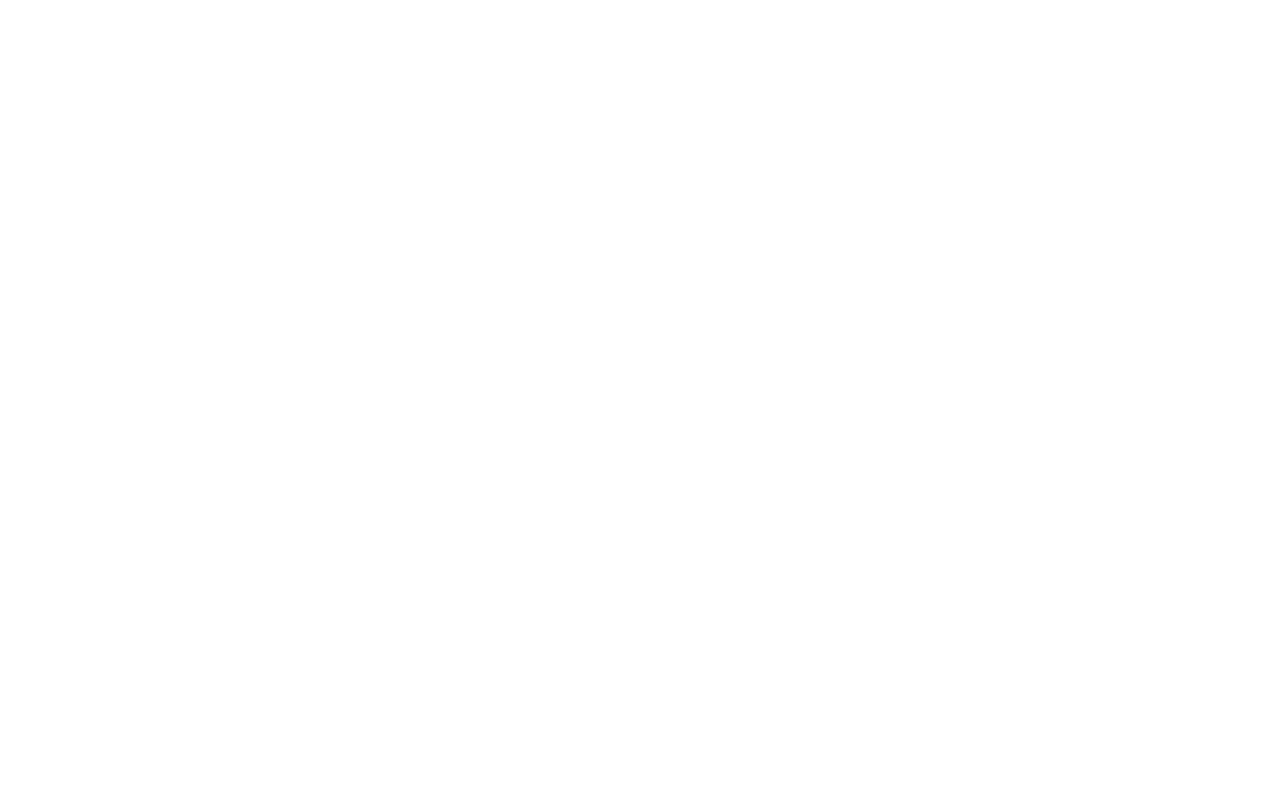
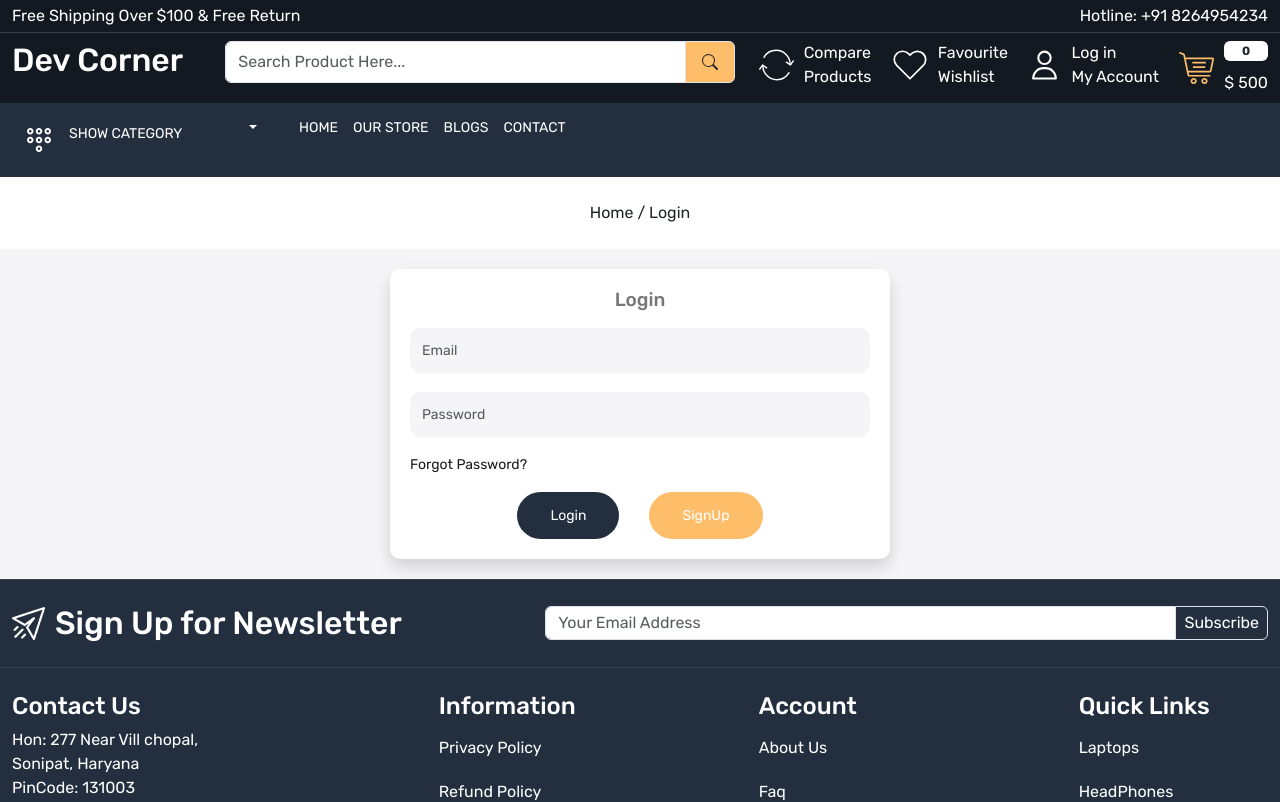
Before and after one commit to MuhammadZamin132611/ecommerce-fronted, a React (Create React App) app: page /login in a window 1280 px wide. Before the commit this address had no page. Shown: the top 802 px of the page. Built offline with nearby package versions, Linux system fonts and the light colour scheme.

Commit message:
adding auth pages

```diff
--- a/src/App.css
+++ b/src/App.css
@@ -67,9 +67,8 @@
 .button:hover {
   background-color: var(--color-febd69);
   color: var(--color-131921);
+  color: white;
 }
-
-
 
 /* Header Part Start Here*/
 .header-top-strip {
@@ -623,3 +622,59 @@
 }
 
 /* Compare Product Page Ends */
+
+
+
+/* auth-card start */
+.auth-card {
+  padding: 20px;
+  background-color: white;
+  width: 500px;
+  margin: 20px auto;
+  border-radius: 10px;
+}
+
+.auth-card h3 {
+  font-size: 19px;
+  font-weight: 500;
+  color: var(--color-777777);
+}
+
+.auth-card .form-control {
+  /* height: 50px; */
+  padding: 12px;
+  background-color: var(--color-f5f5f7);
+  color: var(--color-131921);
+  border: none;
+  font-size: 14px;
+  border-radius: 10px;
+  border-color: transparent;
+}
+
+.auth-card a {
+  font-size: 14px;
+  font-weight: 400;
+  color: var(--color-1c1b1b);
+}
+
+
+.auth-card .signup {
+  background-color: var(--color-febd69);
+  color: white;
+  font-size: 14px;
+  padding: 13px 33px;
+  border-radius: 25px;
+}
+
+.auth-card .signup:hover {
+  color: var(--color-131921);
+  background-color: var(--color-232f3e);
+  color: white;
+}
+
+.auth-card>p{
+  font-size: 13px;
+
+  color: var(--color-777777);
+}
+/* auth-card end */
--- a/src/App.js
+++ b/src/App.js
@@ -9,18 +9,26 @@
 import Blog from './pages/Blog';
 import CompareProduct from './pages/CompareProduct';
 import Wishlist from './pages/Wishlist';
+import Login from './pages/Login';
+import Forgotpassword from './pages/Forgotpassword';
+import Signup from './pages/Signup';
+import ResetPassword from './pages/ResetPassword';
 function App() {
   return <>
     <BrowserRouter>
       <Routes>
         <Route path='/' element={<Layout />}>
-          <Route index element={<Home />}/>
-          <Route path='about' element={<About />}/>
-          <Route path='contact' element={<Contact />}/>
-          <Route path='store' element={<OurStore />}/>
-          <Route path='blogs' element={<Blog />}/>
-          <Route path='compare-product' element={<CompareProduct />}/>
-          <Route path='wishlist' element={<Wishlist />}/>
+          <Route index element={<Home />} />
+          <Route path='about' element={<About />} />
+          <Route path='contact' element={<Contact />} />
+          <Route path='store' element={<OurStore />} />
+          <Route path='blogs' element={<Blog />} />
+          <Route path='compare-product' element={<CompareProduct />} />
+          <Route path='wishlist' element={<Wishlist />} />
+          <Route path='login' element={<Login />} />
+          <Route path='forgot-password' element={<Forgotpassword />} />
+          <Route path='signup' element={<Signup />} />
+          <Route path='reset-password' element={<ResetPassword />} />
 
         </Route>
       </Routes>
--- a/src/components/BreadCrumb.js
+++ b/src/components/BreadCrumb.js
@@ -8,7 +8,7 @@
             <div className="container-xxl">
                 <div className="row">
                     <div className="col-12">
-                        <p className='text-center mb-0'><Link to='/' className='text-dark'>Home &nbsp; </Link> / {title}</p>
+                        <p className='text-center mb-0'><Link to='/' className='text-dark'>Home&nbsp;</Link>/ {title}</p>
                     </div>
                 </div>
             </div>
--- /dev/null
+++ b/src/pages/Forgotpassword.js
@@ -0,0 +1,37 @@
+import React from 'react';
+import Meta from '../components/Meta';
+import BreadCrumb from '../components/BreadCrumb';
+import { Link } from 'react-router-dom';
+const Forgotpassword = () => {
+    return (
+        <>
+            <Meta title={"Forgot Password"} />
+            <BreadCrumb title="Forgot Password" />
+            <div className="login-wrapper home-wrapper-2">
+                <div className="container-xxl">
+                    <div className="row">
+                        <div className="col-12">
+                            <div className="auth-card shadow">
+                                <h3 className='text-center mb-3'>Reset Your Password</h3>
+                                <p className='text-center mt-2 mb-3'>We wil send you an email to reset your password</p>
+                                <form action="" className='d-flex flex-column gap-15'>
+                                    <div>
+                                        <input type="email" className='form-control' name="email" placeholder='Email' />
+                                    </div>
+                                    <div>
+                                        <div className='mt-3 d-flex flex-column justify-content-center gap-15 align-items-center'>
+                                            <button className='button border-0' type='submit'>Submit</button>
+                                            <Link to='/login' >Cancel</Link>
+                                        </div>
+                                    </div>
+                                </form>
+                            </div>
+                        </div>
+                    </div>
+                </div>
+            </div>
+        </>
+    );
+}
+
+export default Forgotpassword;
--- /dev/null
+++ b/src/pages/Login.js
@@ -0,0 +1,40 @@
+import React from 'react';
+import Meta from '../components/Meta';
+import BreadCrumb from '../components/BreadCrumb';
+import { Link } from 'react-router-dom';
+const Login = () => {
+    return (
+        <>
+            <Meta title={"Login"} />
+            <BreadCrumb title="Login" />
+            <div className="login-wrapper home-wrapper-2">
+                <div className="container-xxl">
+                    <div className="row">
+                        <div className="col-12">
+                            <div className="auth-card shadow">
+                                <h3 className='text-center mb-3'>Login</h3>
+                                <form action="" className='d-flex flex-column gap-15'>
+                                    <div>
+                                        <input type="email" className='form-control' name="email" placeholder='Email' />
+                                    </div>
+                                    <div className='mt-1'>
+                                        <input type="password" className='form-control' name="password" placeholder='Password' />
+                                    </div>
+                                    <div>
+                                        <Link to='/forgot-password'>Forgot Password?</Link>
+                                        <div className='mt-3 d-flex justify-content-center gap-30 align-items-center'>
+                                            <button className='button border-0' type='submit'>Login</button>
+                                            <Link to='/signup' className='button signup'>SignUp</Link>
+                                        </div>
+                                    </div>
+                                </form>
+                            </div>
+                        </div>
+                    </div>
+                </div>
+            </div>
+        </>
+    );
+}
+
+export default Login;
--- /dev/null
+++ b/src/pages/ResetPassword.js
@@ -0,0 +1,37 @@
+import React from 'react';
+import Meta from '../components/Meta';
+import BreadCrumb from '../components/BreadCrumb';
+const ResetPassword = () => {
+    return (
+        <>
+            <Meta title={"Reset Password"} />
+            <BreadCrumb title="Reset Password" />
+            <div className="login-wrapper home-wrapper-2">
+                <div className="container-xxl">
+                    <div className="row">
+                        <div className="col-12">
+                            <div className="auth-card shadow">
+                                <h3 className='text-center mb-3'>Reset Password</h3>
+                                <form action="" className='d-flex flex-column gap-15'>
+                                    <div className='mt-1'>
+                                        <input type="passeord" className='form-control' name="password" placeholder='Password' />
+                                    </div>
+                                    <div className='mt-1'>
+                                        <input type="password" className='form-control' name="confpassword" placeholder='Confirm Password' />
+                                    </div>
+                                    <div>
+                                        <div className='mt-3 d-flex justify-content-center gap-30 align-items-center'>
+                                            <button className='button border-0' type='submit'>Ok</button>
+                                        </div>
+                                    </div>
+                                </form>
+                            </div>
+                        </div>
+                    </div>
+                </div>
+            </div>
+        </>
+    );
+}
+
+export default ResetPassword;
--- /dev/null
+++ b/src/pages/Signup.js
@@ -0,0 +1,44 @@
+import React from 'react';
+import Meta from '../components/Meta';
+import BreadCrumb from '../components/BreadCrumb';
+
+const Signup = () => {
+    return (
+        <>
+            <Meta title={"Sign Up"} />
+            <BreadCrumb title="Sign Up" />
+            <div className="login-wrapper home-wrapper-2">
+                <div className="container-xxl">
+                    <div className="row">
+                        <div className="col-12">
+                            <div className="auth-card shadow">
+                                <h3 className='text-center mb-3'>Sign Up</h3>
+                                <form action="" className='d-flex flex-column gap-15'>
+                                    <div className='mt-1'>
+                                        <input type="text" className='form-control' name="name" placeholder='Name' />
+                                    </div>
+                                    <div className='mt-1'>
+                                        <input type="tel" className='form-control' name="mobile" placeholder='Mobile Number' />
+                                    </div>
+                                    <div className='mt-1'>
+                                        <input type="email" className='form-control' name="email" placeholder='Email' />
+                                    </div>
+                                    <div className='mt-1'>
+                                        <input type="password" className='form-control' name="password" placeholder='Password' />
+                                    </div>
+                                    <div>
+                                        <div className='mt-3 d-flex justify-content-center gap-30 align-items-center'>
+                                            <button className='button border-0' type='submit'>Sign Up</button>
+                                        </div>
+                                    </div>
+                                </form>
+                            </div>
+                        </div>
+                    </div>
+                </div>
+            </div>
+        </>
+    );
+}
+
+export default Signup;
```
